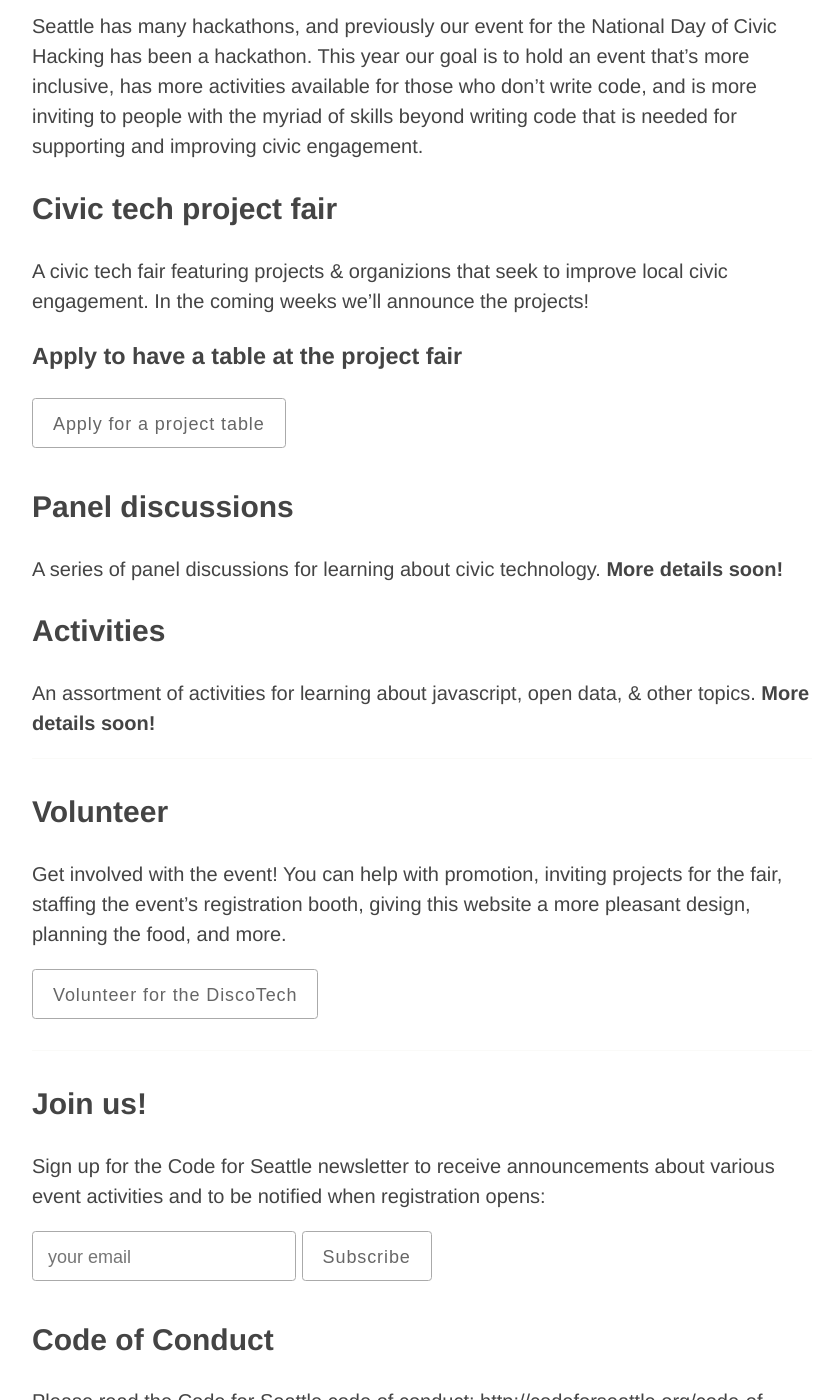
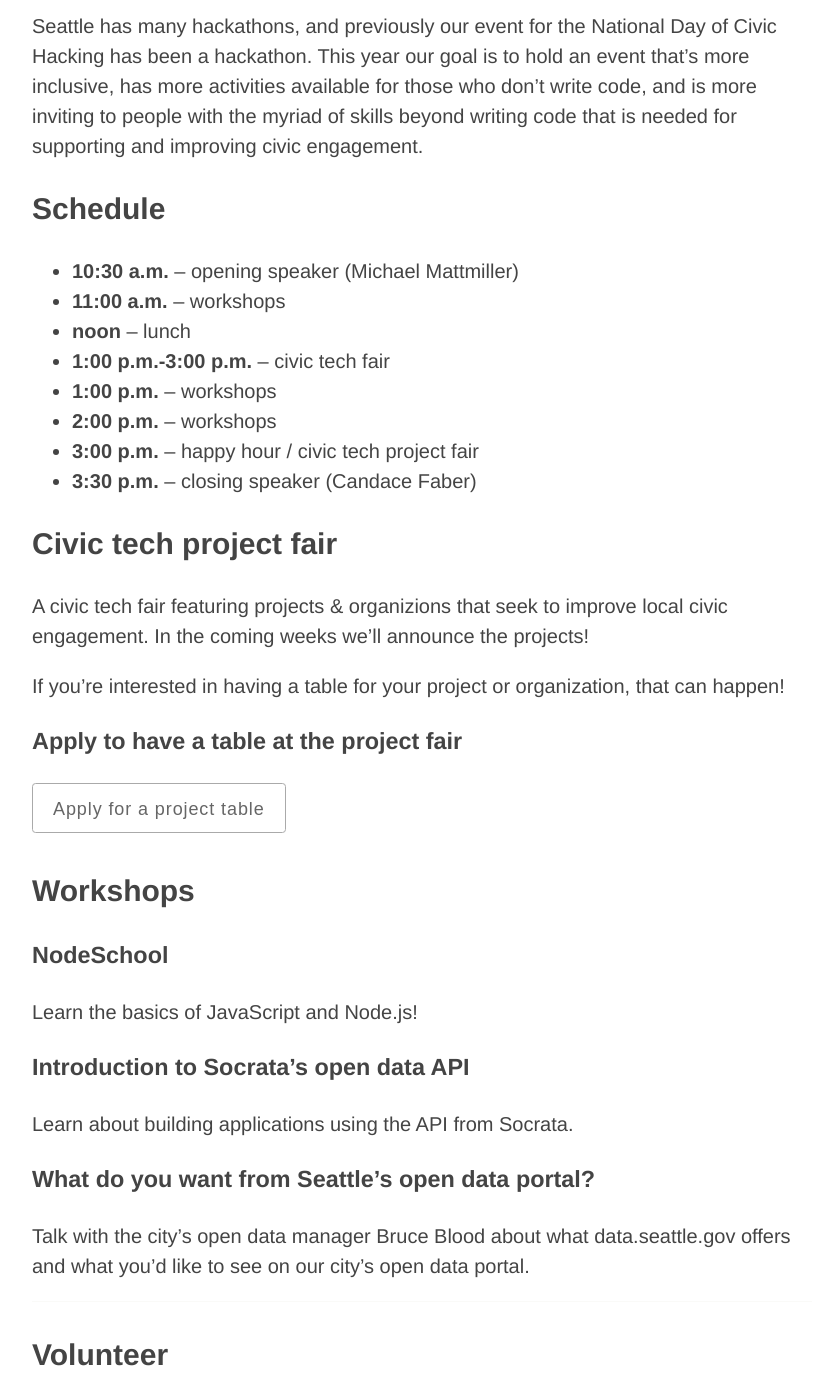
Before and after one commit to openseattle/discotech, a Jekyll site: the page built from index.md, in a window 1280 px wide and 1400 px high, scrolled down 1392 px. Shown: the whole window, without its empty margins (218-1058 px from the left). Built offline with Jekyll 4.4.1, drawn with Linux system fonts in a browser that asks for light colours; Markdown is read by kramdown in place of the engine named in the settings.

Commit message:
add schedule

```diff
--- a/index.md
+++ b/index.md
@@ -39,21 +39,40 @@ Read more about the event format here: https://www.alliedmedia.org/ddjc/discotec
 
 Seattle has many hackathons, and previously our event for the National Day of Civic Hacking has been a hackathon. This year our goal is to hold an event that's more inclusive, has more activities available for those who don't write code, and is more inviting to people with the myriad of skills beyond writing code that is needed for supporting and improving civic engagement.
 
+## Schedule
+
+- **10:30 a.m.** – opening speaker (Michael Mattmiller)
+- **11:00 a.m.** – workshops
+- **noon** – lunch
+- **1:00 p.m.-3:00 p.m.** – civic tech fair
+- **1:00 p.m.** – workshops
+- **2:00 p.m.** – workshops
+- **3:00 p.m.** – happy hour / civic tech project fair
+- **3:30 p.m.** – closing speaker (Candace Faber)
+
 ## Civic tech project fair
 
 A civic tech fair featuring projects & organizions that seek to improve local civic engagement. In the coming weeks we'll announce the projects!
+
+If you're interested in having a table for your project or organization, that can happen!
 
 ### Apply to have a table at the project fair
 
 <a href="http://goo.gl/forms/f2XqYgjVDU" class="button">Apply for a project table</a>
 
-## Panel discussions
+## Workshops
 
-A series of panel discussions for learning about civic technology. **More details soon!**
+### NodeSchool
 
-## Activities
+Learn the basics of JavaScript and Node.js!
 
-An assortment of activities for learning about javascript, open data, & other topics. **More details soon!**
+### Introduction to Socrata's open data API
+
+Learn about building applications using the API from Socrata.
+
+### What do you want from Seattle's open data portal?
+
+Talk with the city's open data manager Bruce Blood about what data.seattle.gov offers and what you'd like to see on our city's open data portal.
 
 ---
 
```
